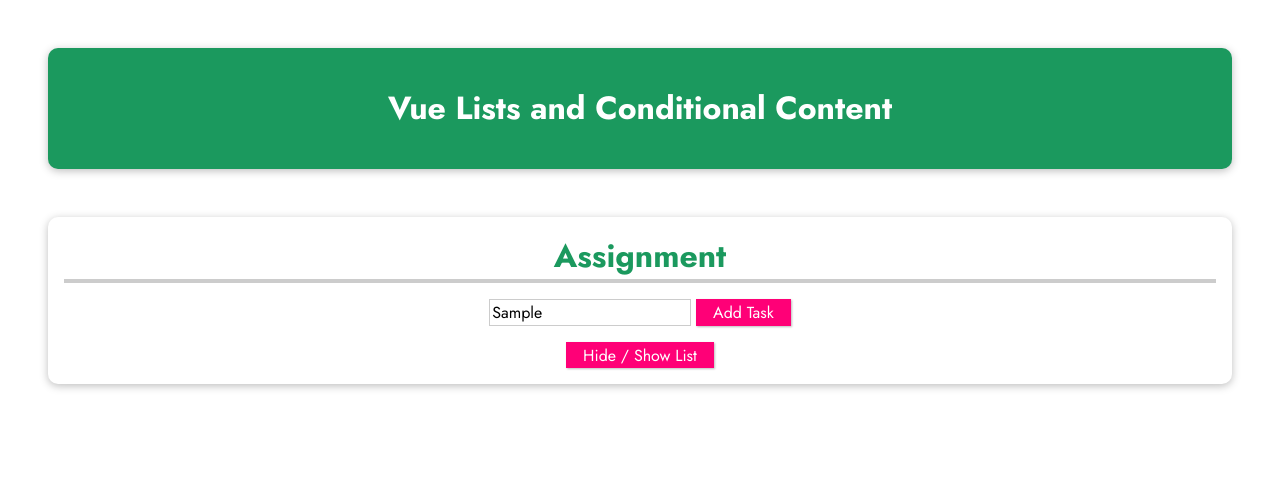
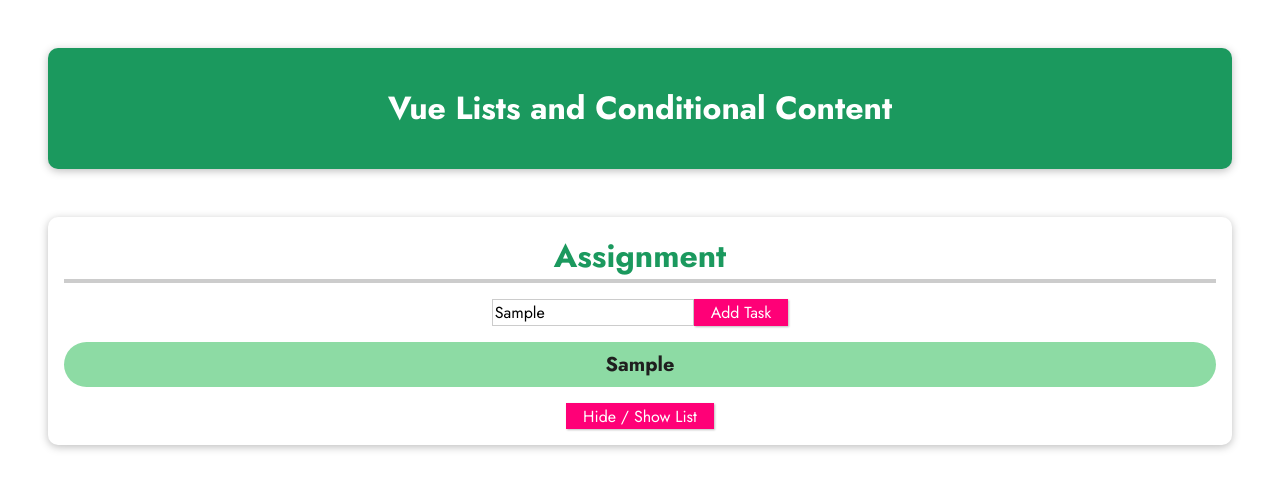
Before and after one commit to sonalikatara/vue-listAndConditionalContent, a plain HTML site: page index.html in a window 1280 px wide. Both pictures are taken after typing "Sample" into the empty fields and a click on the button "Add Task". Drawn offline with nearby package versions, Linux system fonts and the light colour scheme.

Commit message:
feat: clicking "Add Task" a new task with the entered text should be added

```diff
--- a/app.js
+++ b/app.js
@@ -0,0 +1,16 @@
+const app = Vue.createApp({
+    data(){
+        return{
+            tasks: [],
+            enteredTaskValue: '',
+        }
+    },
+    methods: {
+        addTask(){
+            this.tasks.push(this.enteredTaskValue)
+        }
+    }
+});
+
+
+app.mount("#assignment")
--- a/index.html
+++ b/index.html
@@ -20,10 +20,11 @@
       <h2>Assignment</h2>
       <!-- 1) Add code to manage a list of tasks in a Vue app -->
       <!-- When clicking "Add Task" a new task with the entered text should be added -->
-      <input type="text">
-      <button>Add Task</button>
+      <input type="text" v-model="enteredTaskValue">
+      <button @click="addTask">Add Task</button>
       <ul>
         <!-- 2) Output the list of tasks here -->
+        <li v-for="task in tasks" key='task'>{{task}}</li>
       </ul>
       <!-- 3) When the below button is pressed, the list should be shown or hidden -->
       <!-- BONUS: Also update the button caption -->
```
